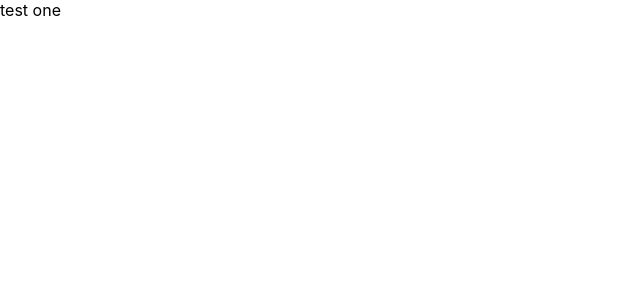
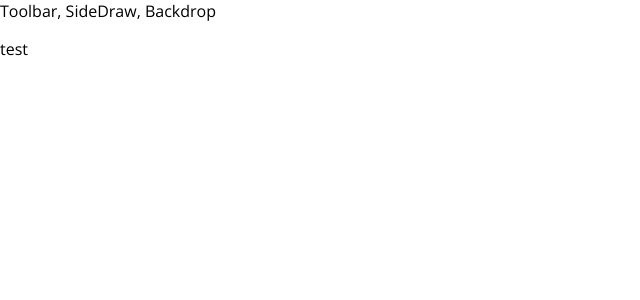
Before and after one commit to clintonvanry/my-burger-app, a React (Create React App) app: page / in a window 1280 px wide. Shown: the top 300 px of the page, without its empty margins (0-640 px from the left). Built offline with nearby package versions, Linux system fonts and the light colour scheme.

Commit message:
initial layout component

```diff
--- a/src/App.js
+++ b/src/App.js
@@ -1,10 +1,14 @@
 import React, { Component } from 'react';
+import Layout from './components/Layout/Layout';
+
 
 class App extends Component {
   render() {
     return (
       <div>
-        test one
+        <Layout>
+          <p>test</p>
+        </Layout>
       </div>
     );
   }
--- /dev/null
+++ b/src/components/Layout/Layout.js
@@ -0,0 +1,14 @@
+import React from 'react';
+
+const layout =(props) => {
+    return (
+        <>
+        <div>Toolbar, SideDraw, Backdrop</div>
+        <main>
+            {props.children}
+        </main>
+        </>
+    )
+};
+
+export default layout;
--- a/src/index.css
+++ b/src/index.css
@@ -1,7 +1,7 @@
 body {
   margin: 0;
   padding: 0;
-  font-family: -apple-system, BlinkMacSystemFont, "Segoe UI", "Roboto", "Oxygen",
+  font-family: "Open Sans", -apple-system, BlinkMacSystemFont, "Segoe UI", "Roboto", "Oxygen",
     "Ubuntu", "Cantarell", "Fira Sans", "Droid Sans", "Helvetica Neue",
     sans-serif;
   -webkit-font-smoothing: antialiased;
```
